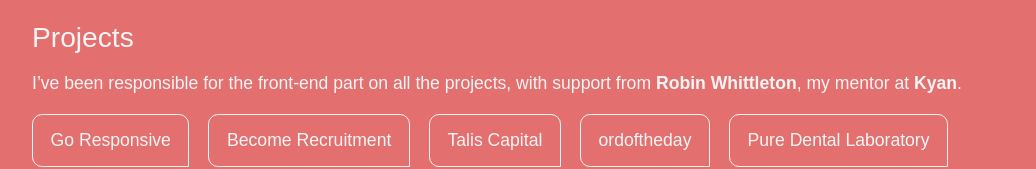
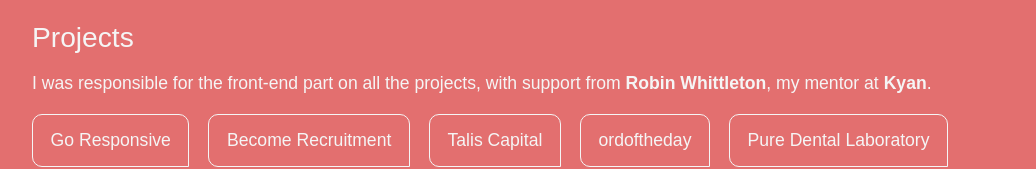
Before and after one commit to msgunnarsson/portfolio, a plain HTML site: page index.html in a window 1280 px wide. Shown: the part 592-761 px from the top of the page, without its empty margins (108-1144 px from the left). Drawn offline with Linux system fonts and the light colour scheme.

Commit message:
changed description of projects

```diff
--- a/index.html
+++ b/index.html
@@ -40,7 +40,7 @@
 			<li>Tictail</li>
 		</ul>
 		<h2>Projects</h2>
-		<p>I’ve been responsible for the front-end part on all the projects, with support from <a target="_blank" href="https://twitter.com/robinwhittleton">Robin Whittleton</a>, my mentor at <a target="_blank" href="http://kyan.com/">Kyan</a>.</p>
+		<p>I was responsible for the front-end part on all the projects, with support from <a target="_blank" href="https://twitter.com/robinwhittleton">Robin Whittleton</a>, my mentor at <a target="_blank" href="http://kyan.com/">Kyan</a>.</p>
 		<ul class="link-list">
 			<li><a target="_blank" href="http://kyan.com/goresponsive">Go Responsive</a></li>
 			<li><a target="_blank" href="http://becomerecruitment.com">Become Recruitment</a></li>
```
